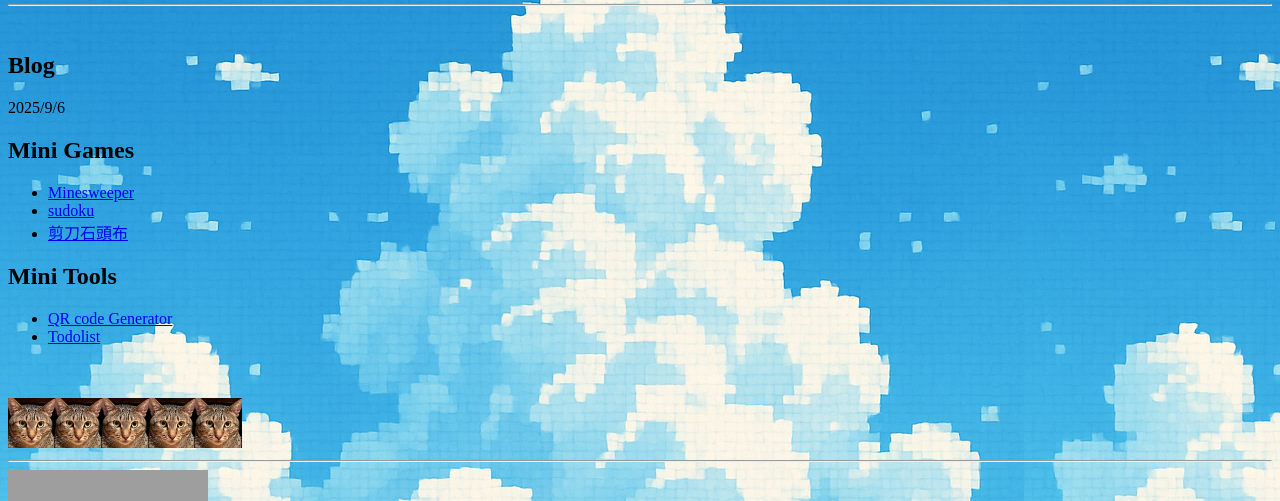
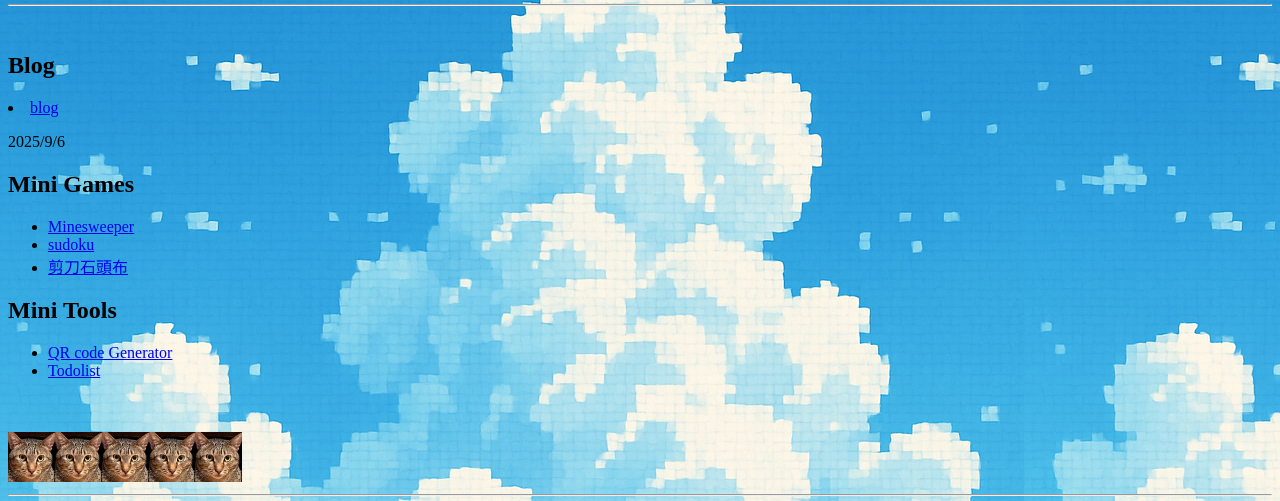
Before and after one commit to saborichan/saborichanplayground, a plain HTML site: page index.html in a window 1280 px wide. Shown: the part 235-736 px from the top of the page. Drawn offline with Linux system fonts and the light colour scheme; grey boxes are pictures that could not be loaded.

Commit message:
Update index.html

```diff
--- a/index.html
+++ b/index.html
@@ -37,6 +37,7 @@
         <br/><!-- br/ 空行-->
 
         <h2>Blog</h2>
+        <li><a href="50 projects/03/index.html">blog</a></li>
         <p>2025/9/6</p>
         <h2> Mini Games</h2>
         <ul>
```
